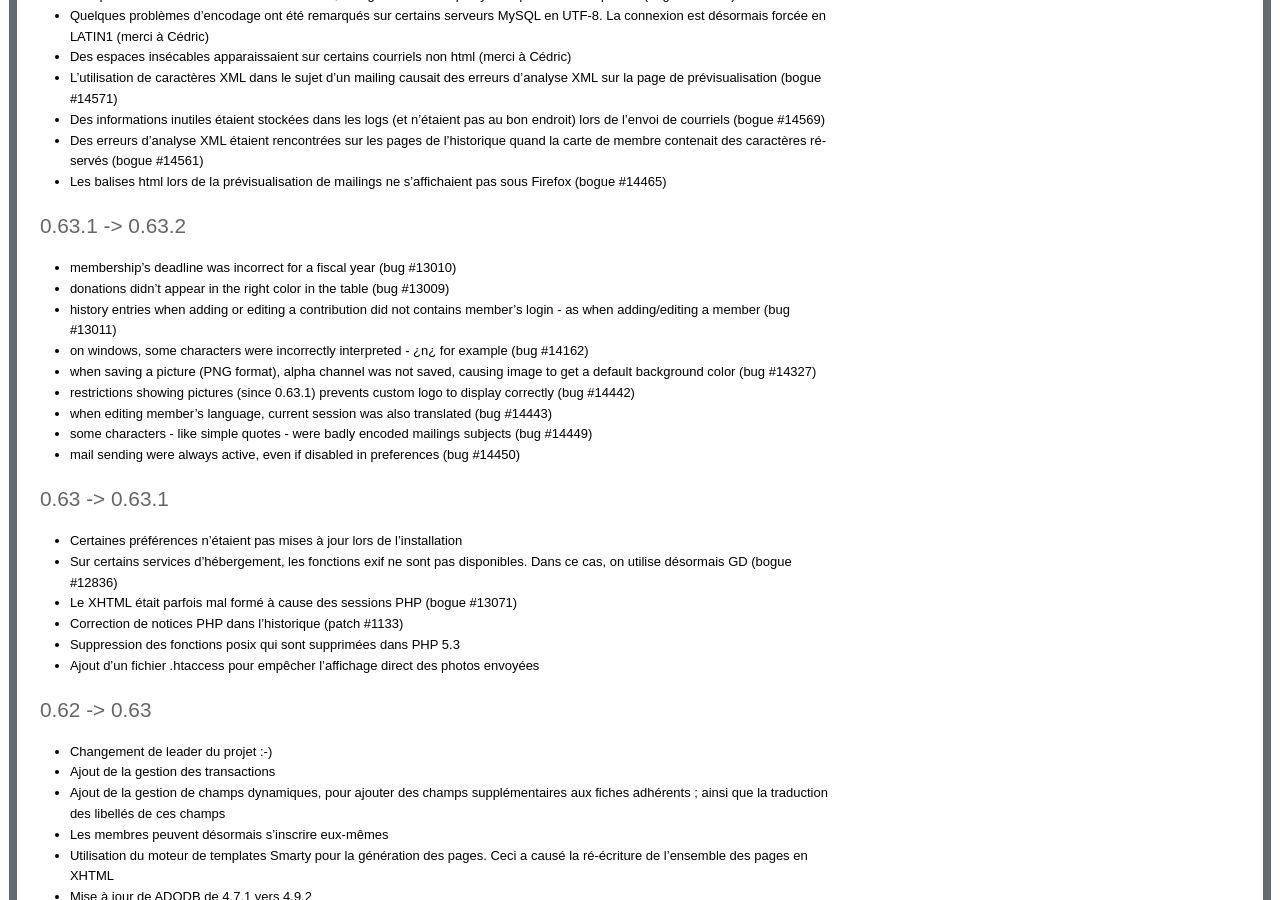
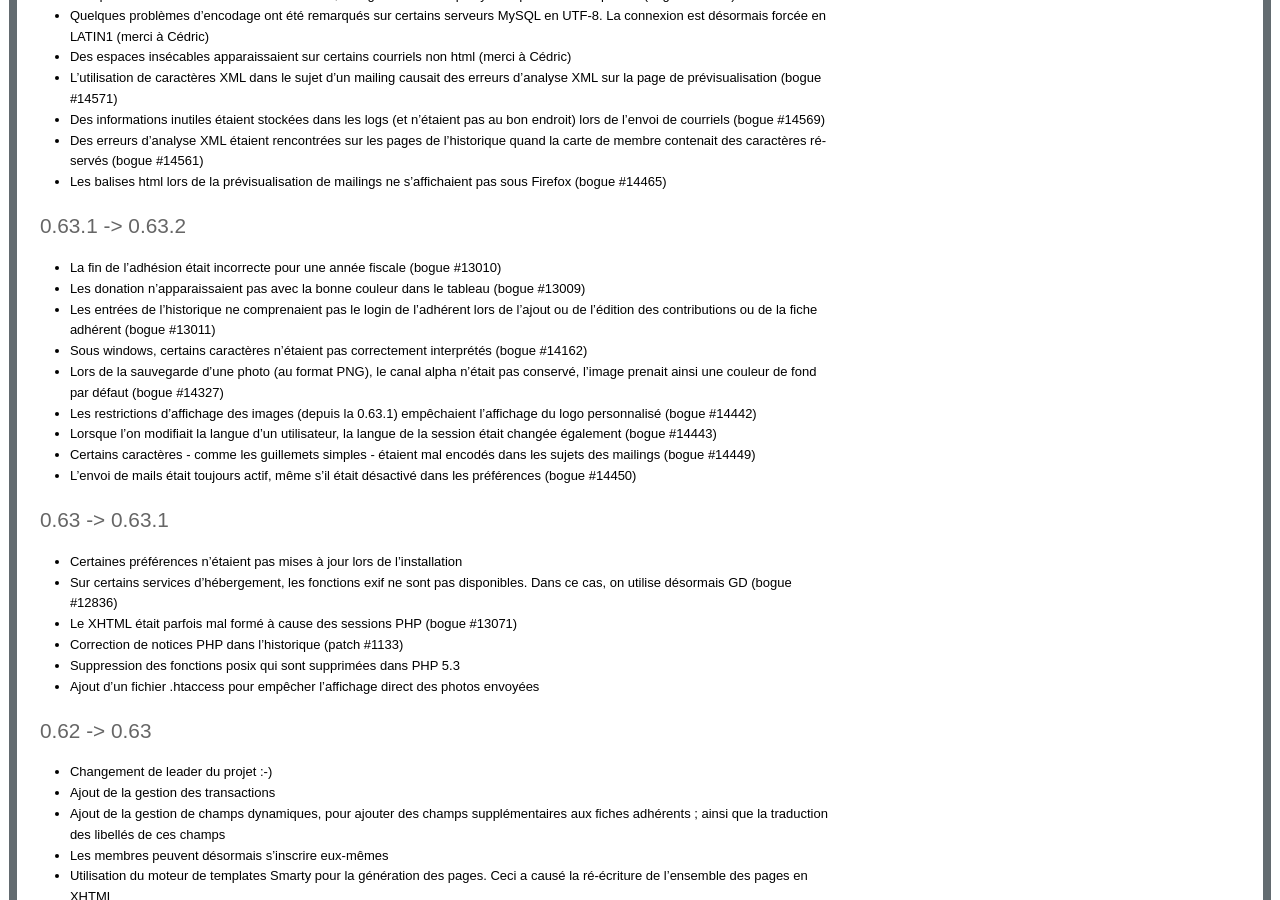
Before and after one commit to galette/galettedoc, a Sphinx documentation site: the page built from source/changelog.rst, in a window 1280 px wide and 900 px high, scrolled down 2039 px. Built offline with Sphinx 7.4.7, drawn with Linux system fonts in a browser that asks for light colours.

Commit message:
La traduction du changelog de la 0.63.2 avait été omis

```diff
--- a/source/changelog.rst
+++ b/source/changelog.rst
@@ -106,15 +106,15 @@ Quelques plugins sont dores et déjà disponibles pour Galette !
 0.63.1 -> 0.63.2
 ****************
 
-* membership's deadline was incorrect for a fiscal year (bug #13010)
-* donations didn't appear in the right color in the table (bug #13009)
-* history entries when adding or editing a contribution did not contains member's login - as when adding/editing a member (bug #13011)
-* on windows, some characters were incorrectly interpreted - ¿\n¿ for example (bug #14162)
-* when saving a picture (PNG format), alpha channel was not saved, causing image to get a default background color (bug #14327)
-* restrictions showing pictures (since 0.63.1) prevents custom logo to display correctly (bug #14442)
-* when editing member's language, current session was also translated (bug #14443)
-* some characters - like simple quotes - were badly encoded mailings subjects (bug #14449)
-* mail sending were always active, even if disabled in preferences (bug #14450)
+* La fin de l'adhésion était incorrecte pour une année fiscale (bogue #13010)
+* Les donation n'apparaissaient pas avec la bonne couleur dans le tableau (bogue #13009)
+* Les entrées de l'historique ne comprenaient pas le login de l'adhérent lors de l'ajout ou de l'édition des contributions ou de la fiche adhérent (bogue #13011)
+* Sous windows, certains caractères n'étaient pas correctement interprétés (bogue #14162)
+* Lors de la sauvegarde d'une photo (au format PNG), le canal alpha n'était pas conservé, l'image prenait ainsi une couleur de fond par défaut (bogue #14327)
+* Les restrictions d'affichage des images (depuis la 0.63.1) empêchaient l'affichage du logo personnalisé (bogue #14442)
+* Lorsque l'on modifiait la langue d'un utilisateur, la langue de la session était changée également (bogue #14443)
+* Certains caractères - comme les guillemets simples - étaient mal encodés dans les sujets des mailings (bogue #14449)
+* L'envoi de mails était toujours actif, même s'il était désactivé dans les préférences (bogue #14450)
 
 **************
 0.63 -> 0.63.1
```
